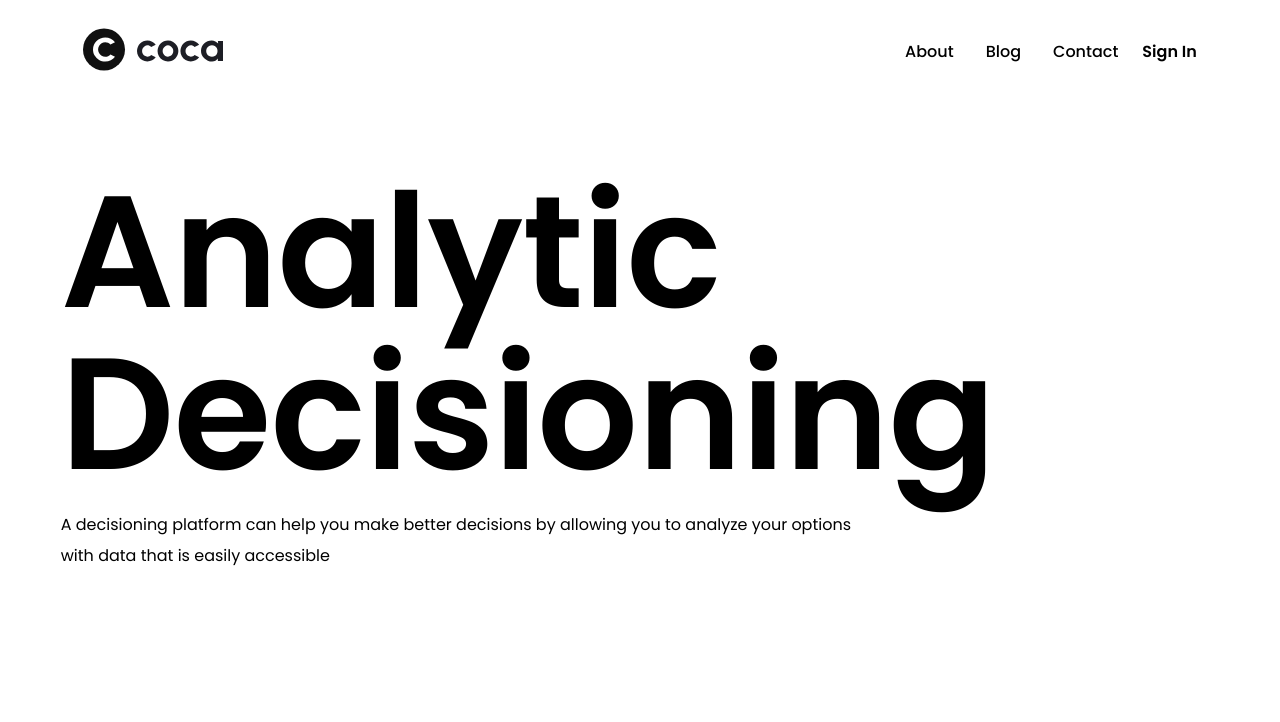
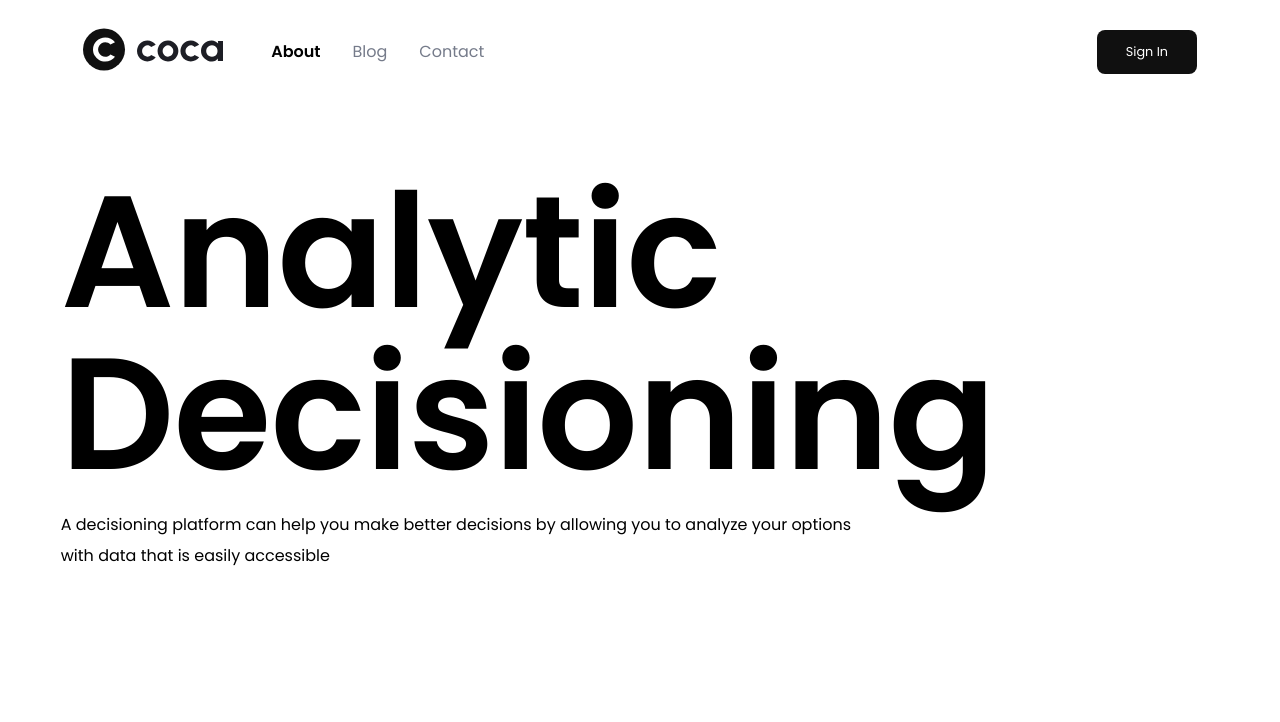
Before and after one commit to PabloTzeliks/coca-design-to-code, a plain HTML site: page index.html in a window 1280 px wide. Shown: the top 722 px of the page. Drawn offline with Linux system fonts and the light colour scheme.

Commit message:
PRT-016 feat: implementando Header para Desktop Version

```diff
--- a/CSS/styles.css
+++ b/CSS/styles.css
@@ -595,7 +595,8 @@ ul li {
   border: 0;
 }
 
-/* A partir de 1025px, o wide se iguala ao padrão */
+/* RESPONSIVIDADE */
+
 @media (min-width: 1024px) {
   .container-wide {
     width: min(87%, 1200px);
@@ -620,7 +621,6 @@ ul li {
     gap: 3rem;
   }
 
-  /* Outros ajustes de tipografia leves (exemplo) */
   .introduction p,
   .ourwork-content p {
     line-height: 1.75;
@@ -635,15 +635,45 @@ ul li {
 
   /* ---------- HEADER: trocar menu mobile por desktop ---------- */
   .menu-mobile { display: none; }
-  .menu-desktop {
+
+  .header-left {
     display: flex;
-    justify-content: space-between;
     align-items: center;
-    gap: 1.5rem;
+    gap: 3rem;
   }
-  .menu-desktop .left { display: flex; gap: 2rem; align-items: center; }
-  .menu-desktop .left a { margin-right: 0; font-weight: 500; }
-  .menu-desktop .right a { font-weight: 600; }
+
+  .menu-desktop.left {
+    display: flex;
+    gap: 2rem;
+  }
+
+  .menu-desktop.left a {
+    font-size: 1rem;
+    font-weight: 400;
+    color: #757B8A;
+    text-decoration: none;
+  }
+
+  #about-link {
+    color: var(--text-black-color);
+    font-weight: 600;
+ 1 }
+
+  .menu-desktop.right {
+    display: flex;
+    align-items: center;
+  }
+
+  .menu-desktop.right a {
+    display: inline-block;
+    padding: 0.8rem 1.8rem;
+    font-size: 0.8rem;
+    font-weight: 400;
+    color: #fff;
+    background-color: var(--button-color);
+    border-radius: 0.5rem;
+    text-decoration: none;
+  }
 
   /* ---------- HERO: layout em grid 2-col (texto + media) ---------- */
   .hero {
--- a/index.html
+++ b/index.html
@@ -20,6 +20,9 @@
   <body>
     <header>
       <div class="header-inner container-wide">
+
+        <div class="header-left">
+
           <div class="logo">
             <a href="#">
               <picture>
@@ -35,11 +38,24 @@
                   id="video-hero"
                 />
               </picture>
-
             </a>
           </div>
 
-        <nav class="menu">
+          <nav>
+
+            <div class="menu-desktop left">
+              <a href="#" id="about-link">About</a>
+              <a href="#">Blog</a>
+              <a href="#">Contact</a>
+            </div>
+
+          </nav>
+
+        </div>
+
+        <div class="header-right">
+
+          <nav>
 
             <div class="menu-mobile">
 
@@ -55,18 +71,12 @@
               </button>
             </div>
 
-          <div class="menu-desktop">
-            <div class="menu-desktop left">
-              <a href="#">About</a>
-              <a href="#">Blog</a>
-              <a href="#">Contact</a>
-            </div>
-
             <div class="menu-desktop right">
               <a href="#">Sign In</a>
             </div>
+
+          </nav>
         </div>
-        </nav>
       </div>
     </header>
 
```
Also changed, not shown: resources/images/desktop-version/ourwork-image1.png. Lines whose indentation alone changed are shown as unchanged.
